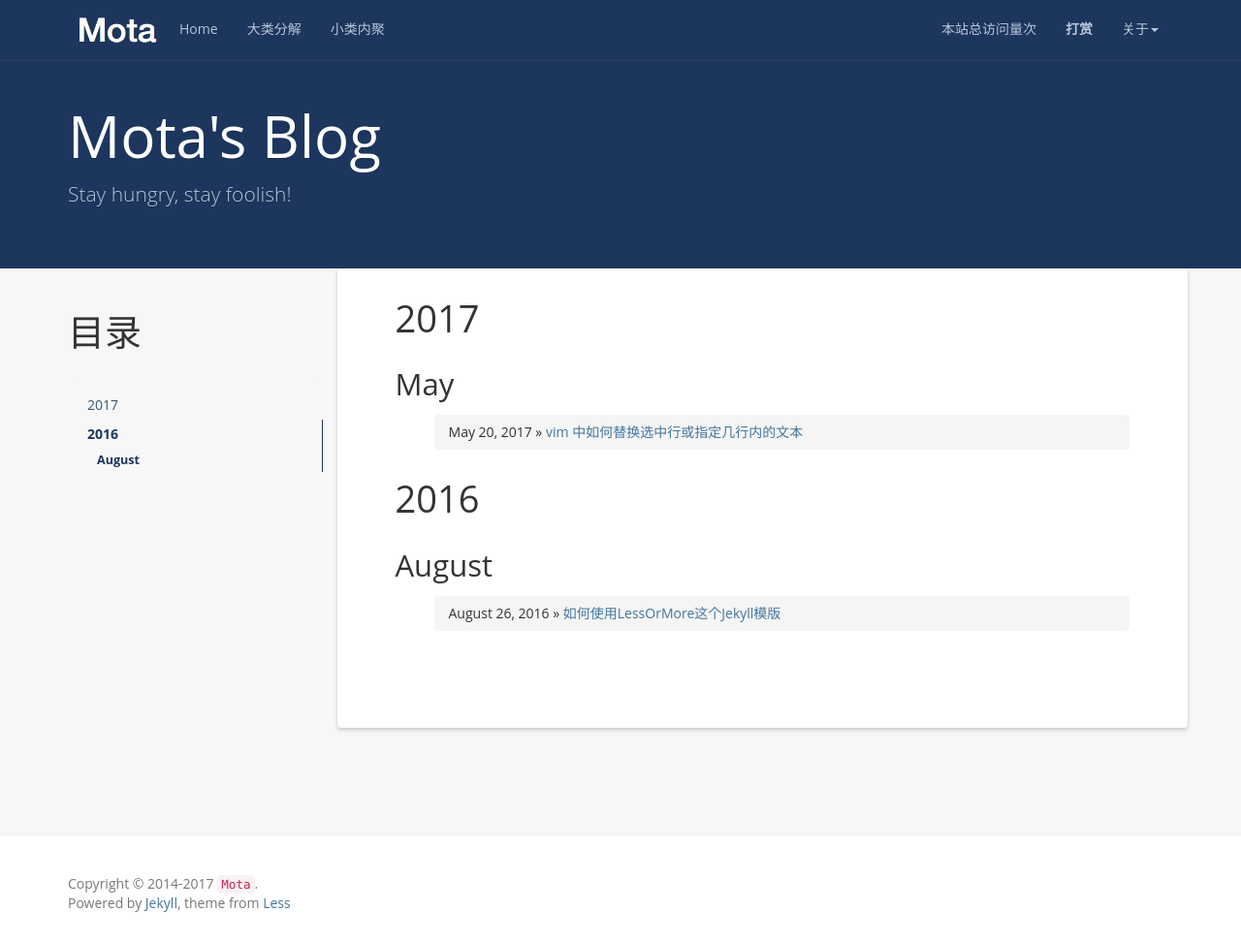
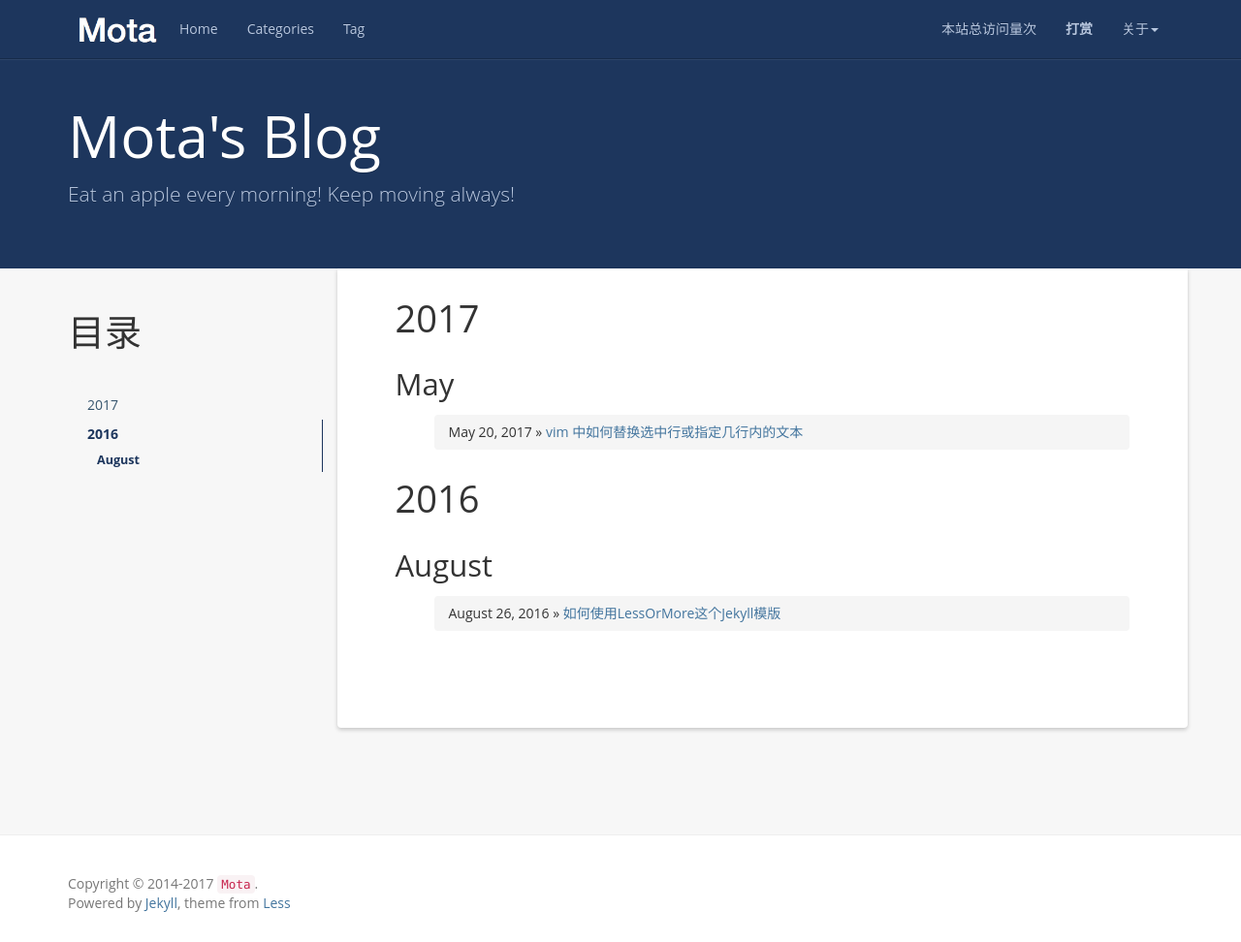
Before and after one commit to GitHubMota/Jekyll-Blog, a Jekyll site: the page built from index.html, in a window 1280 px wide and 972 px high. Shown: the whole window at 97% size. Built offline with Jekyll 4.4.1, drawn with Linux system fonts in a browser that asks for light colours; nearby versions of some CDN libraries; the list of posts is cut into pages by our own code; comment, search, counter and statistics services are not loaded.

Commit message:
Update description etc.

```diff
--- a/_config.yml
+++ b/_config.yml
@@ -6,7 +6,7 @@ url: https://www.google.com
 resume_site: https://www.google.com
 github: https://github.com/githubmota/
 baseurl: ""
-description: Stay hungry, stay foolish!
+description: Eat an apple every morning! Keep moving always!
 meta_description: mota;个人博客
 motto: Every flight start at floor!
 banner: To Do To Search To Study
--- a/_includes/header.html
+++ b/_includes/header.html
@@ -16,10 +16,10 @@
           <a href="{{ '/' | prepend: site.baseurl }}">Home</a>
         </li>
         <li>
-          <a href="{{ '/categories/' | prepend: site.baseurl }}">大类分解</a>
+          <a href="{{ '/categories/' | prepend: site.baseurl }}">Categories</a>
         </li>
         <li>
-          <a href="{{ '/tag' | prepend: site.baseurl }}">小类内聚</a>
+          <a href="{{ '/tag' | prepend: site.baseurl }}">Tag</a>
         </li>
       </ul>
       <ul class="nav navbar-nav navbar-right">
```
Also changed, not shown: README.md.
